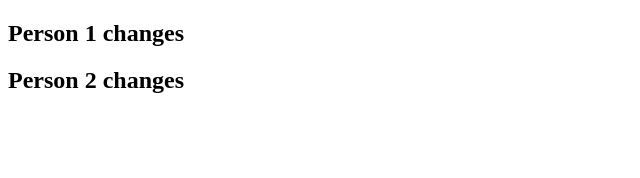
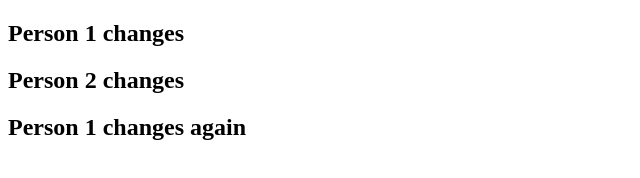
Before and after one commit to Veerareddy56/twopersons, a plain HTML site: page index.html in a window 1280 px wide. Shown: the whole page, without its empty margins (0-640 px from the left). Drawn offline with Linux system fonts and the light colour scheme.

Commit message:
Person1 changes

```diff
--- a/index.html
+++ b/index.html
@@ -8,5 +8,6 @@
 <body>
     <h2>Person 1 changes</h2>
     <h2> Person 2 changes</h2>
+    <h2>Person 1 changes again</h2>
 </body>
 </html>
```
